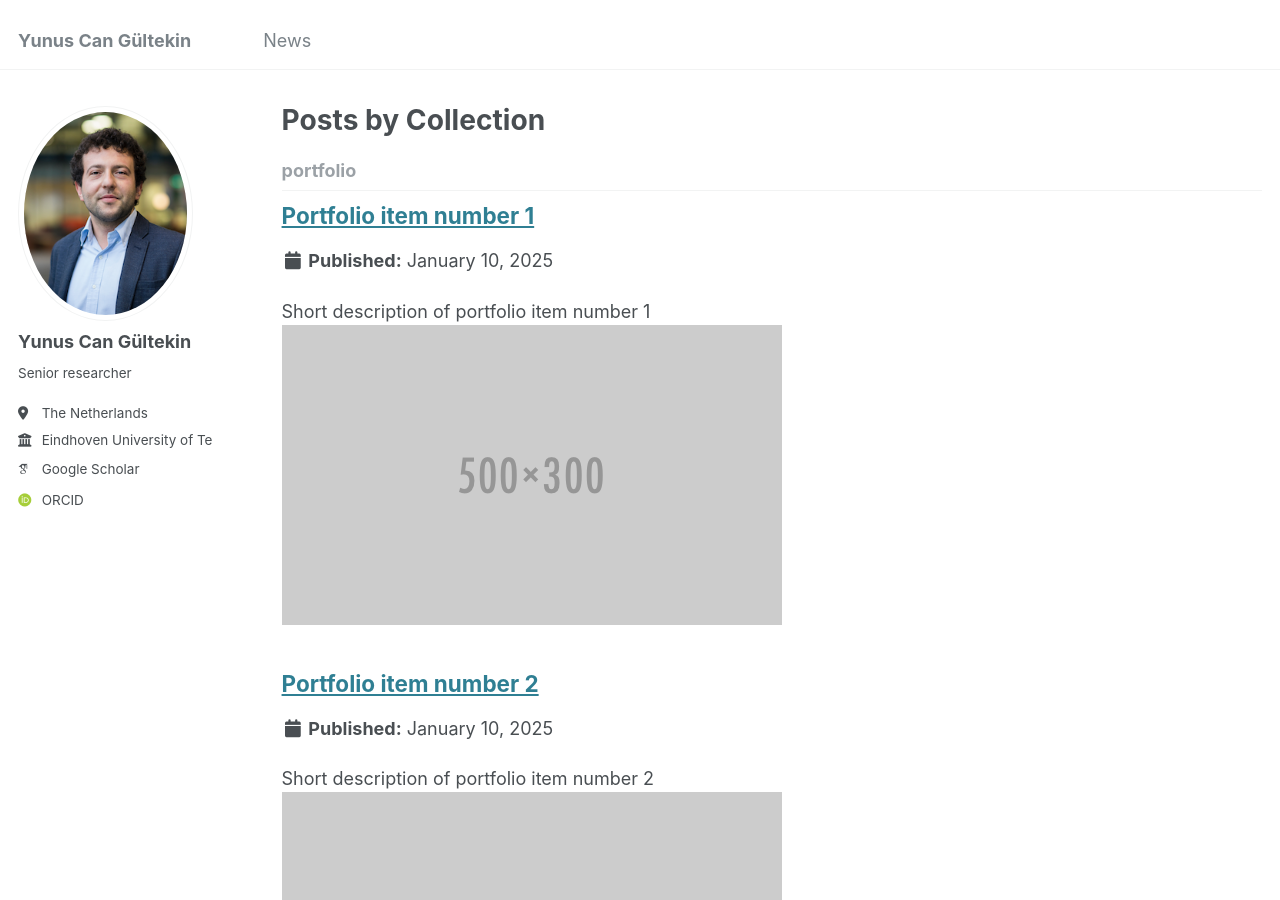
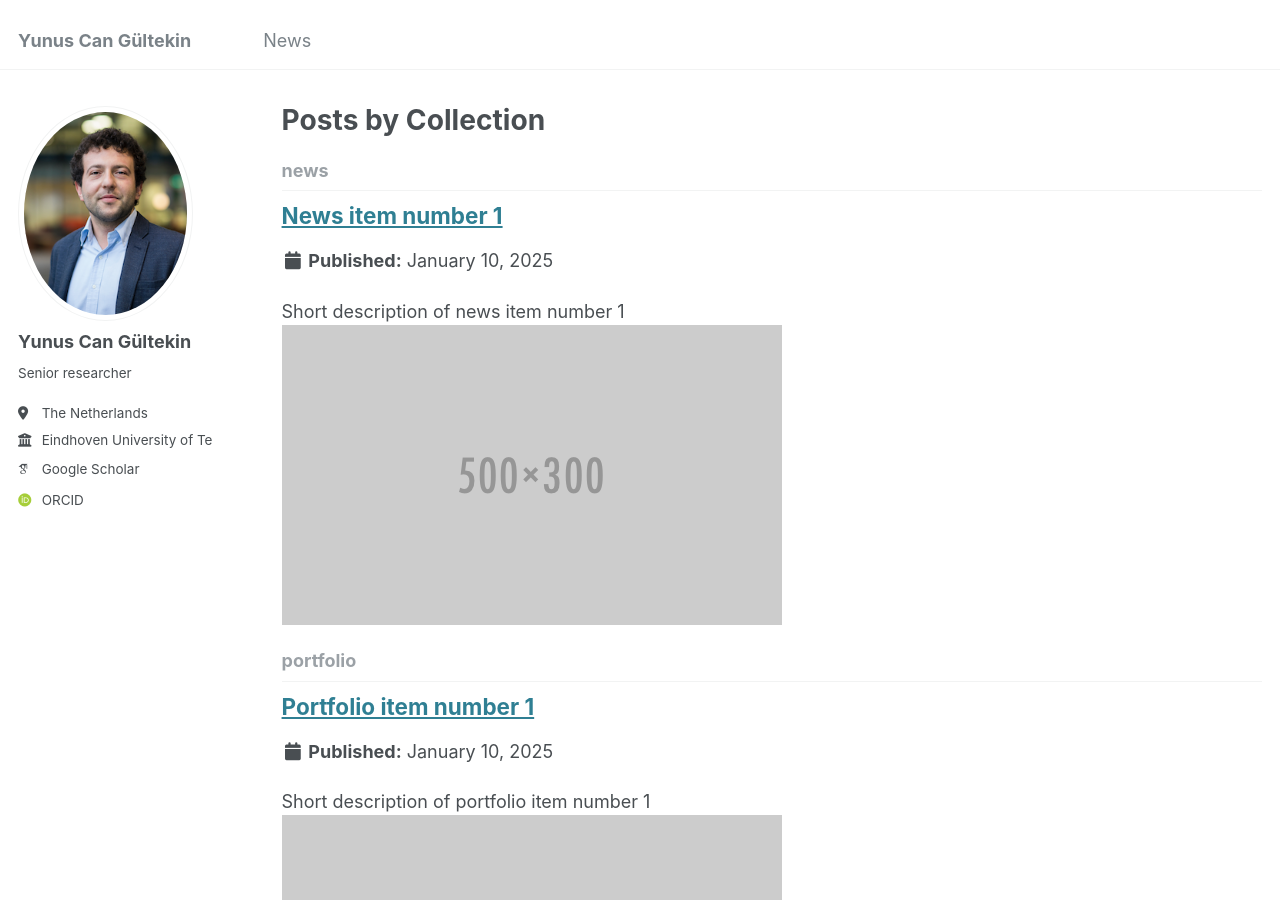
Before and after one commit to ycgultekin/ycgultekin.github.io, a Jekyll site: the page built from _pages/collection-archive.html, in a window 1280 px wide and 900 px high. Built offline with Jekyll 4.4.1, drawn with Linux system fonts in a browser that asks for light colours; some web fonts are replaced.

Commit message:
trying to add the first news item

```diff
--- a/_config.yml
+++ b/_config.yml
@@ -224,6 +224,9 @@ collections:
   talks:
     output: true
     permalink: /:collection/:path/
+  news:
+    output: true
+    permalink: /:collection/:path/
 
 
 # These settings control how pages and collections are included in the site
@@ -281,7 +284,14 @@ defaults:
       layout: talk
       author_profile: true
       share: true
-
+  # _news
+  - scope:
+      path: ""
+      type: news
+    values:
+      layout: single
+      author_profile: true
+      share: true
 
 # Sass/SCSS
 sass:
```
Also changed, not shown: _news/news-1.md (added, +7 -0 lines), _pages/about.md (+1 -1 lines).
